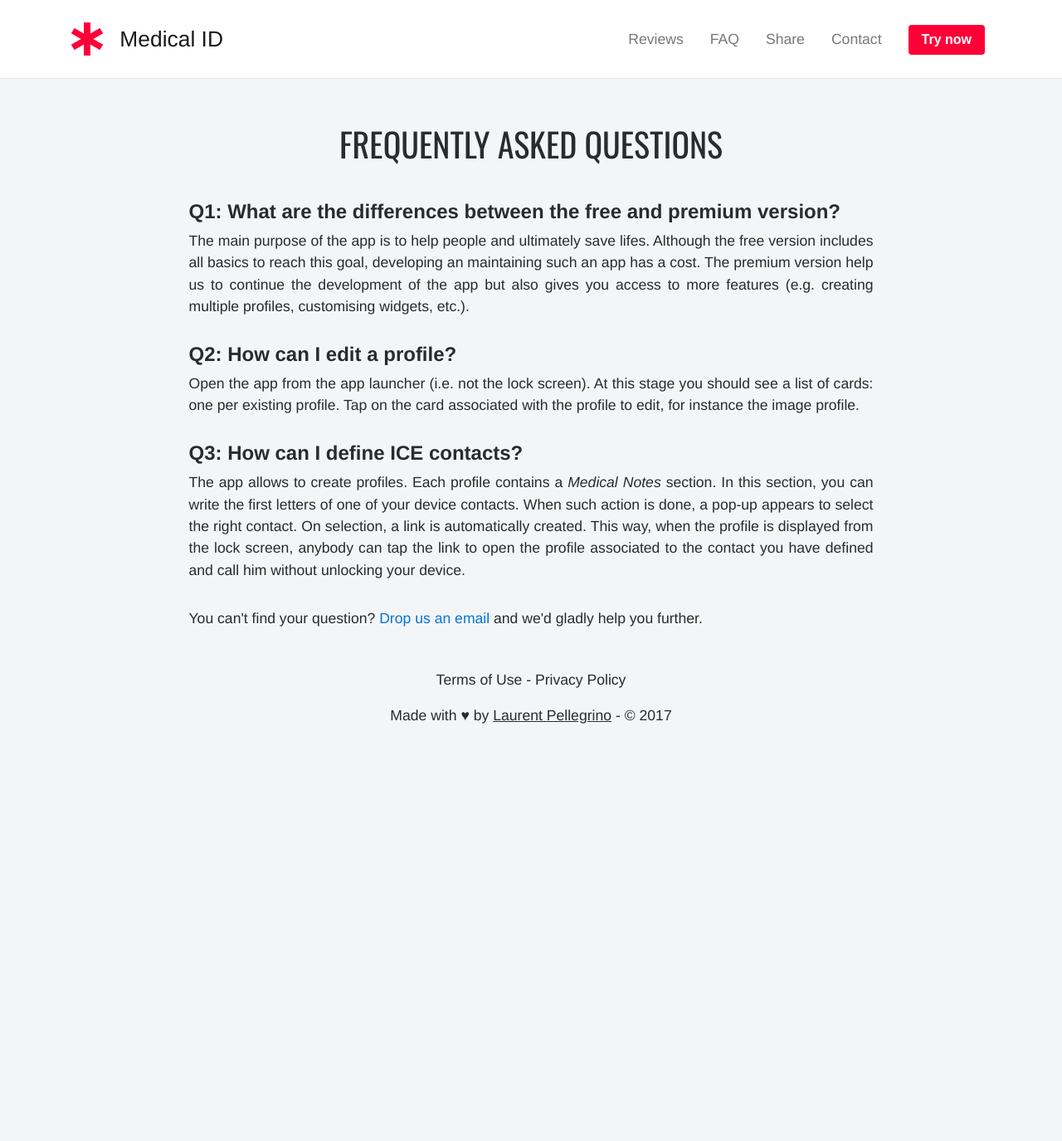
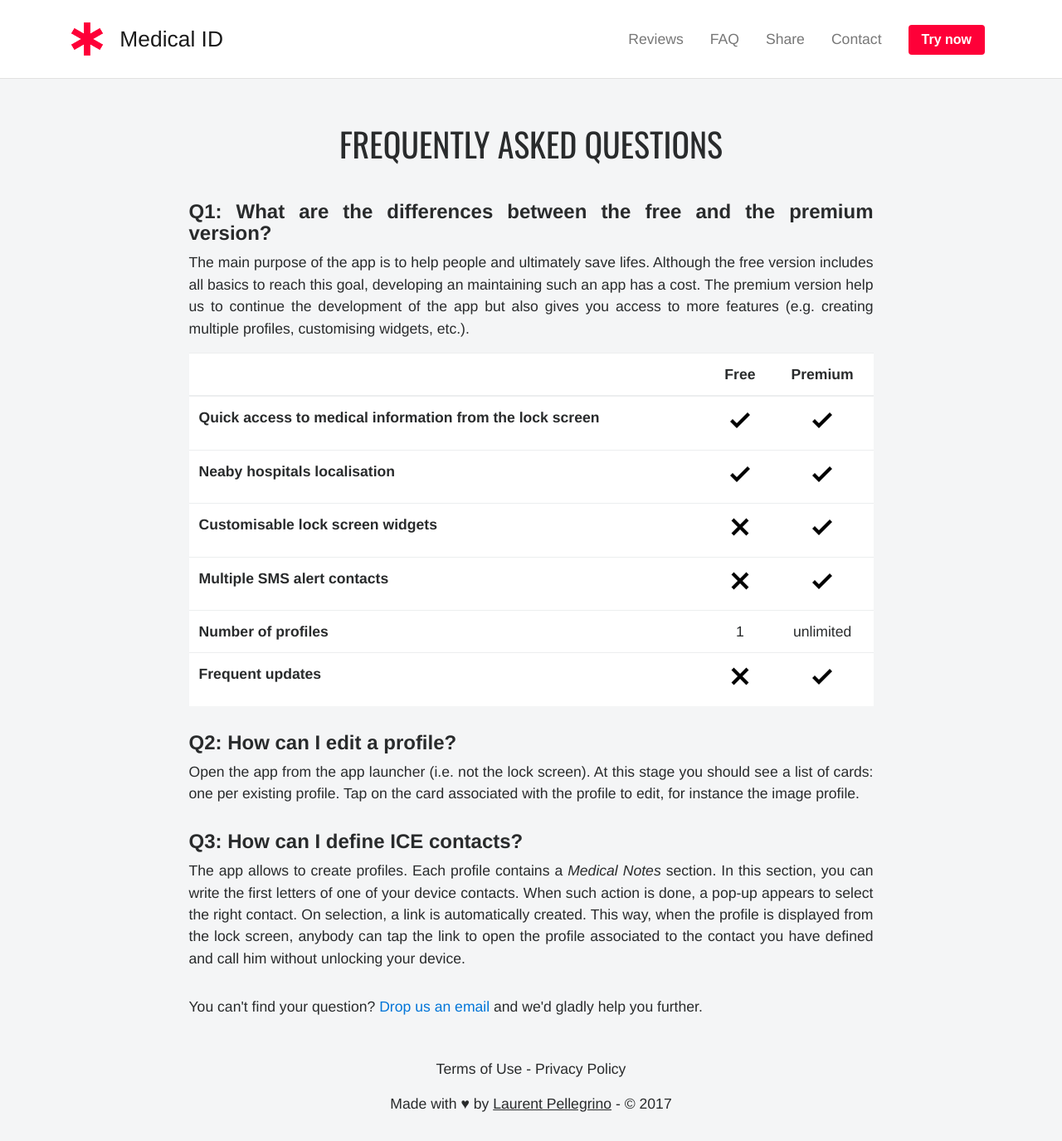
Before and after one commit to medicalid/medicalid.github.io, a Jekyll site: the page built from faq.md, in a window 1280 px wide. Shown: the whole page at 83% size. Built offline with Jekyll 4.4.1, drawn with Linux system fonts in a browser that asks for light colours; nearby versions of some CDN libraries; some web fonts are replaced; before the commit the page ends 907 px from its top, so only the background shows below that.

Commit message:
Update FAQ section

```diff
--- a/_layouts/default.html
+++ b/_layouts/default.html
@@ -18,8 +18,11 @@
   <script type="text/javascript">window.liveSettings={api_key:"2494f274d57f49809afc157b7d80332f"};</script>
   <script type="text/javascript" src="//cdn.transifex.com/live.js"></script>
 </head>
-
 <body>
+    <svg xmlns="http://www.w3.org/2000/svg" style="padding:0; margin:0; height:0; width: 0; line-height:0; font-size: 0; display:none; visibility:hidden;">
+        <symbol viewBox="0 0 12 16" id="check"><path fill-rule="evenodd" d="M12 5l-8 8-4-4 1.5-1.5L4 10l6.5-6.5z"/></symbol>
+        <symbol viewBox="0 0 12 16" id="x"><path fill-rule="evenodd" d="M7.48 8l3.75 3.75-1.48 1.48L6 9.48l-3.75 3.75-1.48-1.48L4.52 8 .77 4.25l1.48-1.48L6 6.52l3.75-3.75 1.48 1.48z"/></symbol>
+    </svg>
     <nav class="navbar navbar-toggleable-md navbar-light bg-faded" >
       <div class="container">
           <button class="navbar-toggler navbar-toggler-right" style="margin-top:16px" type="button" data-toggle="collapse" data-target="#navbarToggler" aria-controls="navbarToggler" aria-expanded="false" aria-label="Toggle navigation">
--- a/assets/css/style.css
+++ b/assets/css/style.css
@@ -41,6 +41,7 @@ h1, h2, h3 {
 
 .faq-entry h4 {
   font-weight: bold;
+  margin-bottom: 8px;
 }
 
 .list-group-item-action:hover {
@@ -62,6 +63,14 @@ h1, h2, h3 {
 .nav-link:hover {
      color: #fe0038 !important;
      opacity: 0.5;
+}
+
+.table-hover tbody tr:hover td, .table-hover tbody tr:hover th {
+  background-color: #fceff2;
+}
+
+.table td {
+    text-align: center;
 }
 
 .footer, .footer:visited, .footer:active {
--- a/faq.md
+++ b/faq.md
@@ -7,9 +7,51 @@ layout: default
 <div class="row justify-content-center">
   <div class="col-lg-9">
     <div class="faq-entry">
-      <h4>Q1: What are the differences between the free and premium version?</h4>
+      <h4>Q1: What are the differences between the free and the premium version?</h4>
       <p class="faq-answer">
-        The main purpose of the app is to help people and ultimately save lifes. Although the free version includes all basics to reach this goal, developing an maintaining such an app has a cost. The premium version help us to continue the development of the app but also gives you access to more features (e.g. creating multiple profiles, customising widgets, etc.).
+      The main purpose of the app is to help people and ultimately save lifes. Although the free version includes all basics to reach this goal, developing an maintaining such an app has a cost. The premium version help us to continue the development of the app but also gives you access to more features (e.g. creating multiple profiles, customising widgets, etc.).
+      <table class="table table-hover" style="background-color: white;">
+        <thead>
+          <tr>
+            <th></th>
+            <th class="text-center">Free</th>
+            <th class="text-center">Premium</th>
+          </tr>
+        </thead>
+        <tbody>
+          <tr>
+            <th scope="row">Quick access to medical information from the lock screen</th>
+            <td><svg version="1.1" width="24" height="32" viewBox="0 0 12 16" style="color: green;" class="octicon octicon-check" aria-hidden="true"><use xlink:href="#check" /></svg></td>
+            <td><svg version="1.1" width="24" height="32" viewBox="0 0 12 16" style="color: green;" class="octicon octicon-check" aria-hidden="true"><use xlink:href="#check" /></svg></td>
+          </tr>
+          <tr>
+            <th scope="row">Neaby hospitals localisation</th>
+            <td><svg version="1.1" width="24" height="32" viewBox="0 0 12 16" style="color: green;" class="octicon octicon-check" aria-hidden="true"><use xlink:href="#check" /></svg></td>
+            <td><svg version="1.1" width="24" height="32" viewBox="0 0 12 16" style="color: green;" class="octicon octicon-check" aria-hidden="true"><use xlink:href="#check" /></svg></td>
+          </tr>
+          <tr>
+            <th scope="row">Customisable lock screen widgets</th>
+            <td><svg version="1.1" width="24" height="32" viewBox="0 0 12 16" style="color: #fe0038;" class="octicon octicon-x" aria-hidden="true"><use xlink:href="#x" /></svg></td>
+            <td><svg version="1.1" width="24" height="32" viewBox="0 0 12 16" style="color: green;" class="octicon octicon-check" aria-hidden="true"><use xlink:href="#check" /></svg></td>
+          </tr>
+          <tr>
+            <th scope="row">Multiple SMS alert contacts</th>
+            <td><svg version="1.1" width="24" height="32" viewBox="0 0 12 16" style="color: #fe0038;" class="octicon octicon-x" aria-hidden="true"><use xlink:href="#x" /></svg></td>
+            <td><svg version="1.1" width="24" height="32" viewBox="0 0 12 16" style="color: green;" class="octicon octicon-check" aria-hidden="true"><use xlink:href="#check" /></svg></td>
+          </tr>
+          <tr>
+            <th scope="row">Number of profiles</th>
+            <td>1</td>
+            <td>unlimited</td>
+          </tr>
+          <tr>
+            <th scope="row">Frequent updates</th>
+            <td><svg version="1.1" width="24" height="32" viewBox="0 0 12 16" style="color: #fe0038;" class="octicon octicon-x" aria-hidden="true"><use xlink:href="#x" /></svg></td>
+            <td><svg version="1.1" width="24" height="32" viewBox="0 0 12 16" style="color: green;" class="octicon octicon-check" aria-hidden="true"><use xlink:href="#check" /></svg></td>
+          </tr>
+        </tbody>
+      </table>
+
       </p>
     </div>
     <div class="faq-entry">
```
